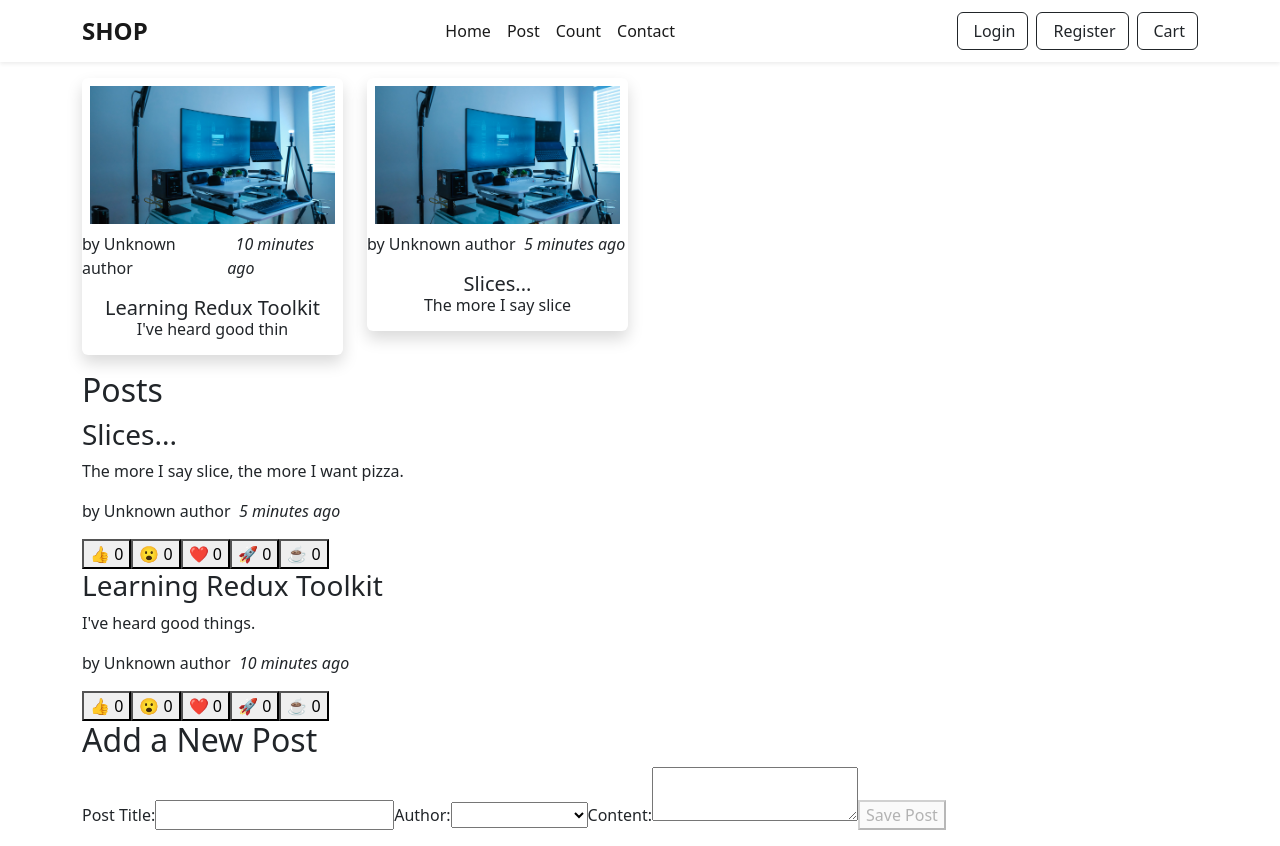
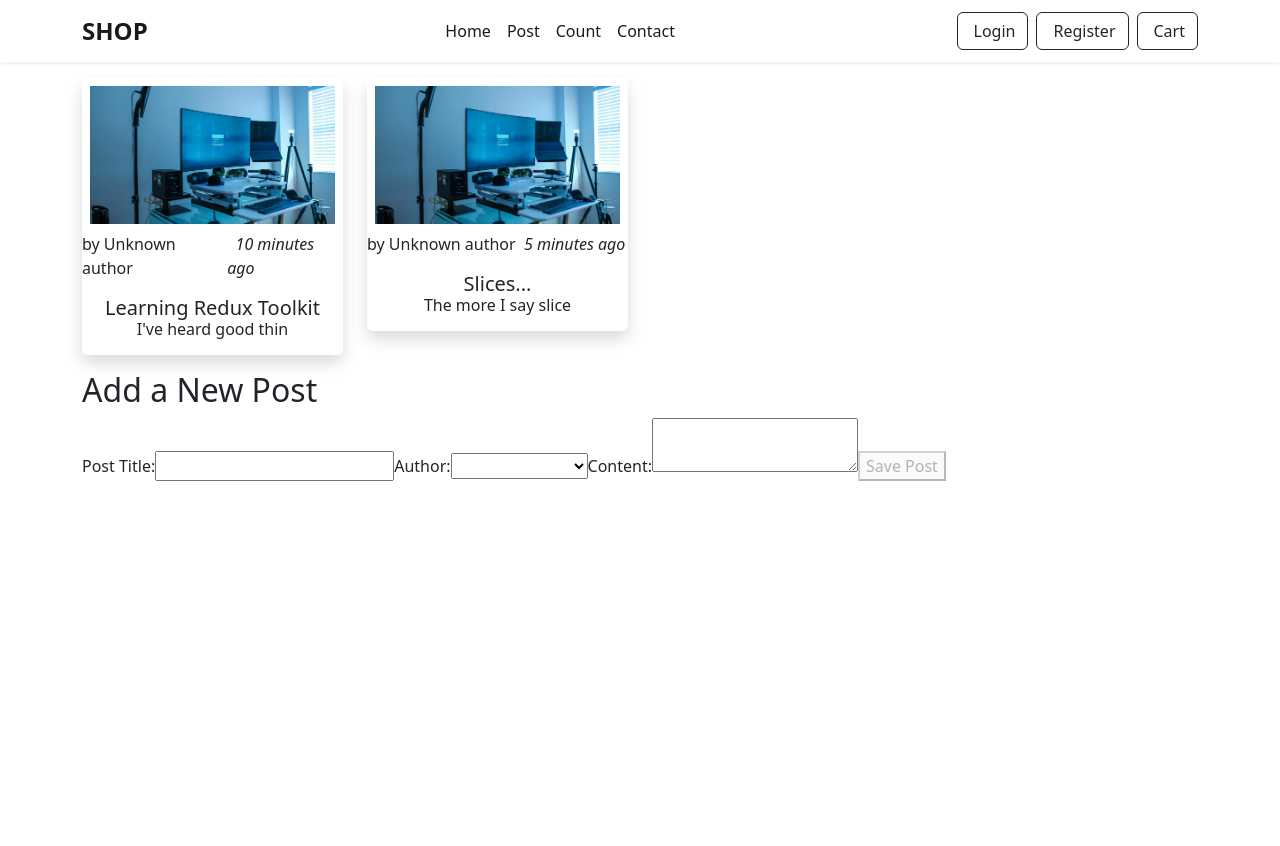
Before and after one commit to Apurbo-cse/React-Redux-Toolkit, a React (Create React App) app: page /post in a window 1280 px wide. After the commit the page ends 800 px from the top, so only its background shows below. Built offline with nearby package versions, Linux system fonts and the light colour scheme.

Commit message:
counterReducer

```diff
--- a/src/App.js
+++ b/src/App.js
@@ -10,11 +10,14 @@ function App() {
     <>
       <Navbar />
 
-      <Routes>
-        <Route exact path="/" element={<Home />} />
-        <Route exact path="/post" element={<Post />} />
-        <Route exact path="/count" element={<Counter />} />
-      </Routes>
+      <div className="container">
+        <Routes>
+          <Route exact path="/" element={<Home />} />
+          <Route exact path="/post" element={<Post />} />
+          <Route exact path="/count" element={<Counter />} />
+        </Routes>
+      </div>
+
     </>
   );
 }
--- a/src/app/Store.js
+++ b/src/app/Store.js
@@ -1,9 +1,11 @@
 import { configureStore } from "@reduxjs/toolkit";
+import counterReducer from "../features/counter/counterSlice";
 import postsReducer from "../features/posts/postsSlice";
 import usersReducer from "../components/users/usersSlice";
 
 export const Store = configureStore({
   reducer: {
+    counter: counterReducer,
     posts: postsReducer,
     users: usersReducer,
   },
--- a/src/components/post/Post.js
+++ b/src/components/post/Post.js
@@ -1,19 +1,14 @@
 import React from "react";
 import AddPostForm from "../../features/posts/AddPostForm";
-import PostsList from "../../features/posts/PostsList";
 import PostCard from "../common/PostCard";
 
 const Post = () => {
   return (
     <>
-      <div className="container">
-        <div className="row my-3">
-          <PostCard />
+      <div className="row my-3">
+        <PostCard />
 
-          <PostsList />
-
-          <AddPostForm />
-        </div>
+        <AddPostForm />
       </div>
     </>
   );
--- a/src/features/posts/PostsList.js
+++ /dev/null
@@ -1,31 +0,0 @@
-import { useSelector } from "react-redux";
-import { selectAllPosts } from "./postsSlice";
-import PostAuthor from "./PostAuthor";
-import TimeAgo from "./TimeAgo";
-import ReactionButtons from "./ReactionButtons";
-
-const PostsList = () => {
-    const posts = useSelector(selectAllPosts)
-
-    const orderedPosts = posts.slice().sort((a, b) => b.date.localeCompare(a.date))
-
-    const renderedPosts = orderedPosts.map(post => (
-        <article key={post.id}>
-            <h3>{post.title}</h3>
-            <p>{post.content.substring(0, 100)}</p>
-            <p className="postCredit">
-                <PostAuthor userId={post.userId} />
-                <TimeAgo timestamp={post.date} />
-            </p>
-            <ReactionButtons post={post} />
-        </article>
-    ))
-
-    return (
-        <section>
-            <h2>Posts</h2>
-            {renderedPosts}
-        </section>
-    )
-}
-export default PostsList
```
